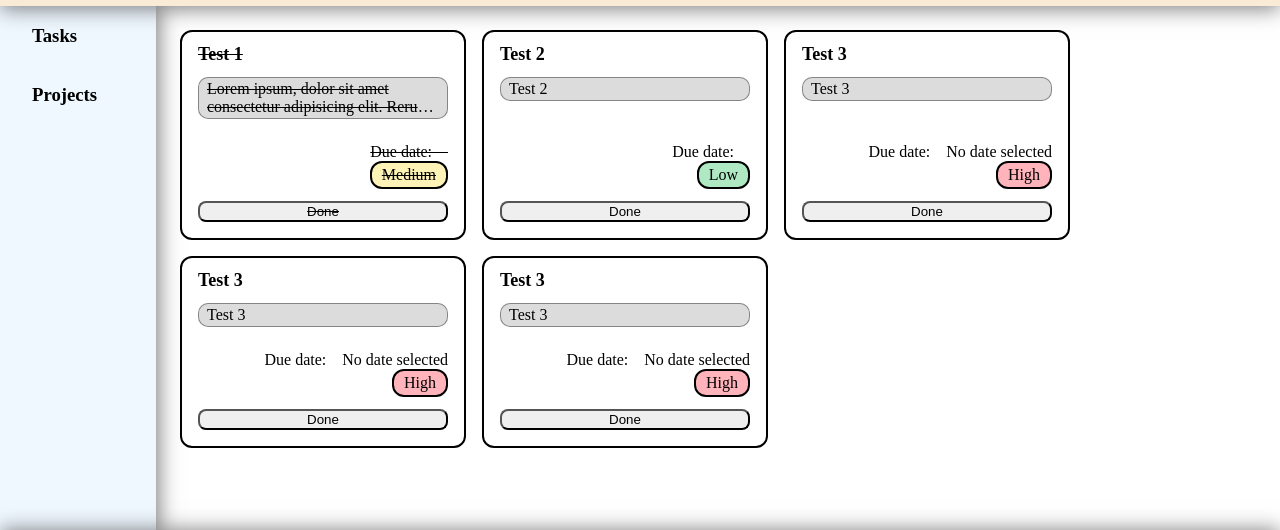
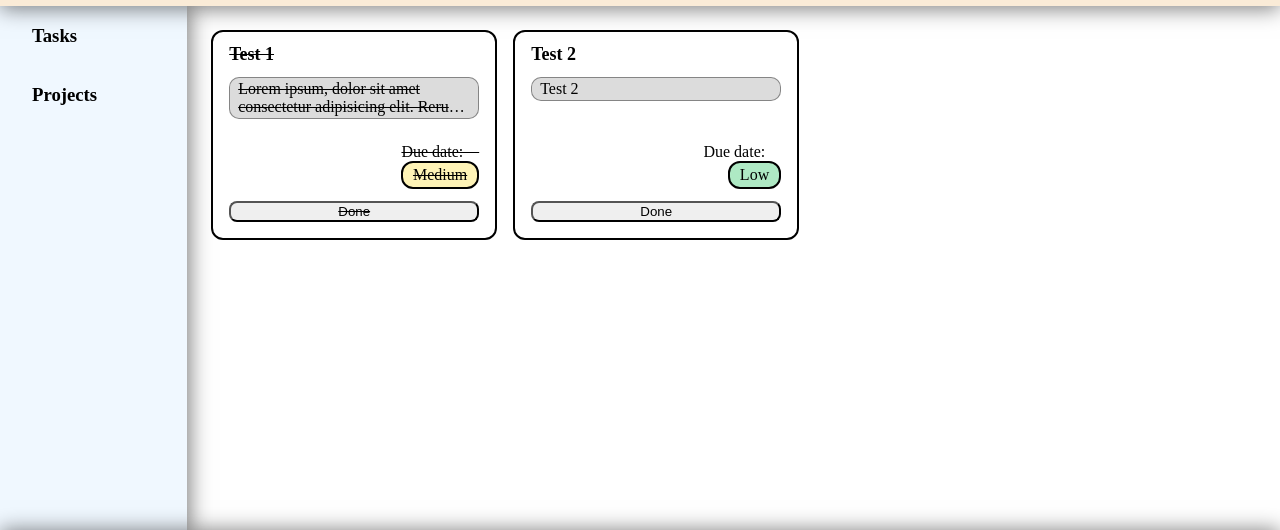
Before and after one commit to chronushan/odin-todo-list, a website built with webpack: page src/index.html in a window 1280 px wide. Shown: the part 96-626 px from the top of the page. Built offline with nearby package versions, Linux system fonts and the light colour scheme.

Commit message:
Add reset when dialog close and work on localStorage load

```diff
--- a/src/index.html
+++ b/src/index.html
@@ -49,6 +49,7 @@
 					<p id="cardPriority" class="priority" data-priority="Low">Low</p>
 					<button class="status">Done</button>
 				</div>
+				<div class="localStorageTodo"></div>
 			</div>
 		</div>
 
@@ -86,7 +87,7 @@
 				</div>
 				<div>
 					<button type="reset">Reset</button>
-					<button id="todoCreateBttn">Create</button>
+					<button type="submit" id="todoCreateBttn">Create</button>
 				</div>
 			</form>
 			<button id="TodoClose" aria-label="Close">Close &times</button>
--- a/src/index.js
+++ b/src/index.js
@@ -3,19 +3,8 @@ import Todo from "./javascripts/todo_DOM.js";
 import showDialog from "./javascripts/todo_dialogue.js";
 import newTodoButton from "./javascripts/create_new_todo_button.js";
 import localStorageSave from "./javascripts/localStorage_save.js";
-
-const newTodo = new Todo("Test 3", "Test 3", "", "High");
-newTodo.createTodoDOM();
-const newTodo2 = new Todo("Test 3", "Test 3", "", "High");
-newTodo2.createTodoDOM();
-const newTodo3 = new Todo("Test 3", "Test 3", "", "High");
-newTodo3.createTodoDOM();
+import localStorageLoad from "./javascripts/localStorage_load.js";
 
 showDialog();
 newTodoButton();
-
-localStorageSave("titleArr", "hello world");
-localStorageSave("descriptionArr", "hello world");
-localStorageSave("dueDateArr", "hello world");
-localStorageSave("priorityArr", "hello world");
-localStorageSave("statusButtonArr", "hello world");
+localStorageLoad();
--- a/src/javascripts/create_new_todo_button.js
+++ b/src/javascripts/create_new_todo_button.js
@@ -1,5 +1,6 @@
 import localStorageSave from "./localStorage_save.js";
 import Todo from "./todo_DOM.js";
+import localStorageLoad from "./localStorage_load.js";
 
 export default function newTodoButton() {
 	const newTodo = document.querySelector("#new_todo");
@@ -18,7 +19,6 @@ export default function newTodoButton() {
 	});
 
 	TodoClose.addEventListener("click", (e) => {
-		form.reset();
 		createTodoForm.close();
 	});
 
@@ -31,7 +31,6 @@ export default function newTodoButton() {
 			e.clientY <= rect.bottom;
 
 		if (!isInDialog) {
-			form.reset();
 			createTodoForm.close();
 		}
 	});
@@ -45,7 +44,10 @@ export default function newTodoButton() {
 		);
 
 		localStorageSave(newTodo);
-		newTodo.createTodoDOM();
+	});
+
+	todoCreateBttn.addEventListener("close", (e) => {
 		form.reset();
+		localStorageLoad();
 	});
 }
--- a/src/javascripts/localStorage_load.js
+++ b/src/javascripts/localStorage_load.js
@@ -1,13 +1,36 @@
-export default function localStorageLoad(key, value) {
-	//title, description, dates, priority, status
+export default function localStorageLoad() {
+	const localStorageTodo = document.querySelector(".localStorageTodo");
+
 	const todoJSON = JSON.parse(localStorage.getItem("Todo"));
 
-	const card = document.createElement("div");
+	localStorageTodo.innerHTML = "";
+
+	const todoDiv = document.createElement("div");
 	const title = document.createElement("p");
 	const description = document.createElement("p");
 	const dueDate = document.createElement("p");
 	const priority = document.createElement("p");
+	const statusButton = document.createElement("button");
 
-	card.setAttribute("class", "card");
-	card.setAttribute("data-status", "true");
+	todoDiv.classList.add("card");
+	title.classList.add("title");
+	description.classList.add("description");
+	dueDate.classList.add("dueDate");
+	priority.classList.add("priority");
+	priority.setAttribute("id", "cardPriority");
+	statusButton.classList.add("status");
+
+	title.textContent = "lol";
+	description.textContent = this.description;
+	dueDate.textContent = formatDate(this.dueDate);
+	priority.textContent = this.priority;
+	statusButton.textContent = "Done";
+
+	priority.setAttribute("data-priority", priority.textContent.trim());
+
+	todoDiv.append(title, description, dueDate, priority, statusButton);
+	localStorageTodo.append(todoDiv);
+
+	todoDiv.setAttribute("class", "card");
+	todoDiv.setAttribute("data-status", "true");
 }
--- a/src/javascripts/localStorage_save.js
+++ b/src/javascripts/localStorage_save.js
@@ -4,12 +4,7 @@ export default function localStorageSave(value) {
 	let arr = JSON.parse(localStorage.getItem("Todo"));
 	if (!arr) {
 		arr = [];
-	} else {
-		arr.push(value);
-		localStorage.setItem(key, JSON.stringify(arr));
 	}
+	arr.push(value);
+	localStorage.setItem("Todo", JSON.stringify(arr));
 }
-
-// function localStorageSave(todoDom) {
-// 	const newTodo = new Todo();
-// }
--- a/src/style.css
+++ b/src/style.css
@@ -66,7 +66,8 @@ footer {
 	padding-right: 2rem;
 }
 
-#main-todo {
+#main-todo,
+.localStorageTodo {
 	display: flex;
 	gap: 1rem;
 	align-self: flex-start;
```
